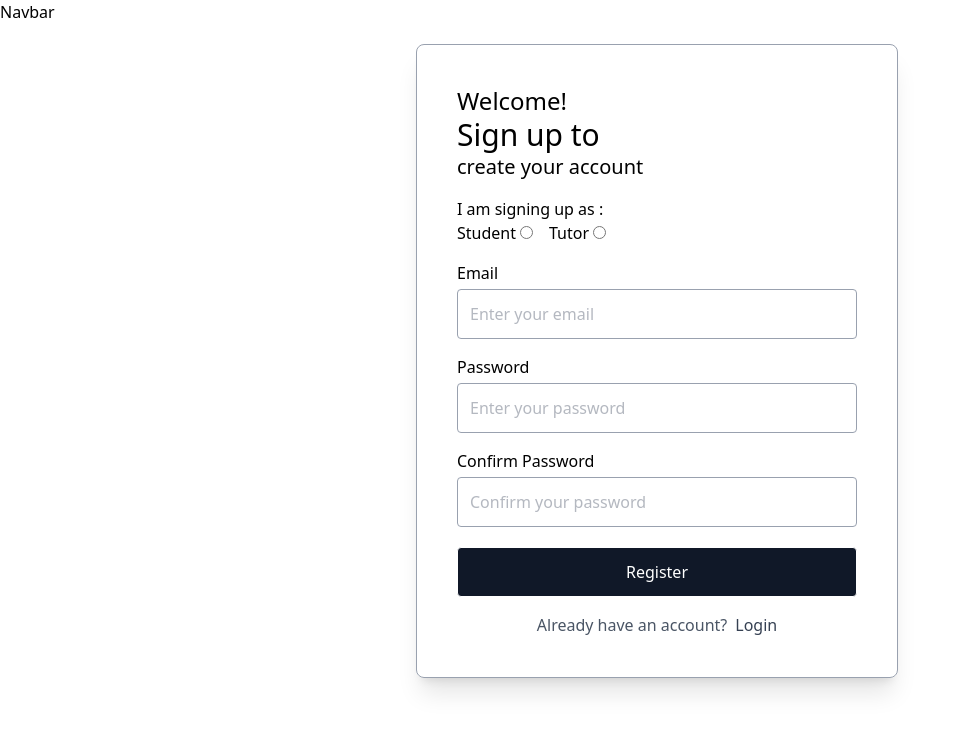
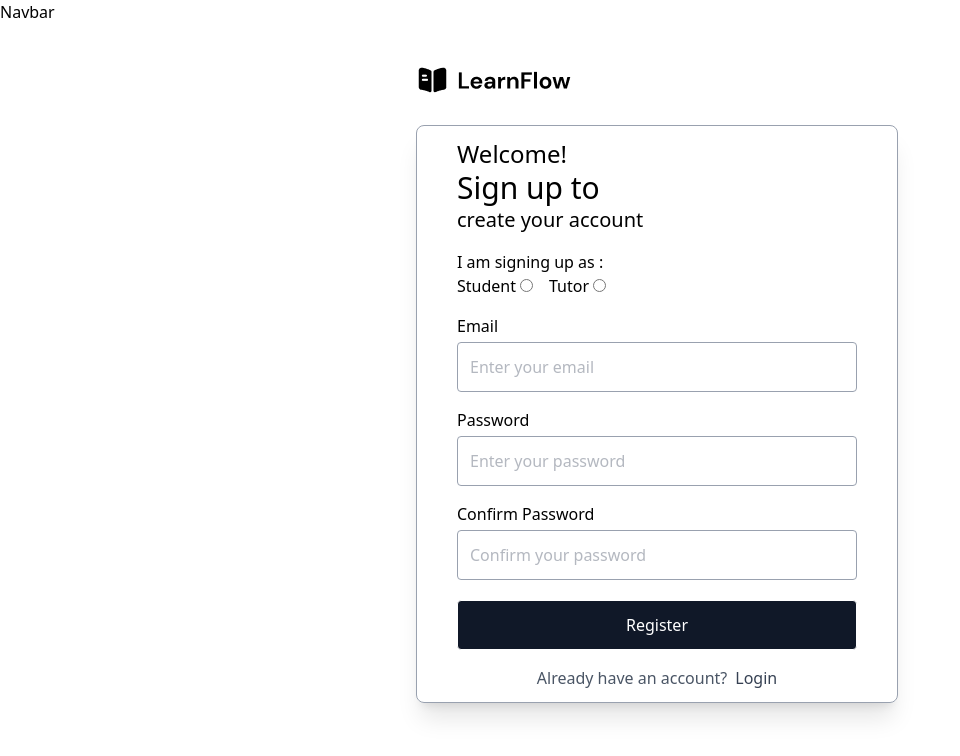
Before and after one commit to thesarpex/Learnflow-LMS, a React (Vite) app: page /signup in a window 1280 px wide. Shown: the top 756 px of the page, without its empty margins (0-960 px from the left). Built offline with nearby package versions, Linux system fonts and the light colour scheme; no server answers.

Commit message:
added learnflow logo to sign up page

```diff
--- a/src/routes/student/Signup.jsx
+++ b/src/routes/student/Signup.jsx
@@ -41,8 +41,11 @@ const Signup = () => {
   };
 
   return (
-    <div className="max-w-md mx-auto mt-5">
-      <div className="flex flex-col gap-4 border border-gray-400 w-fit rounded-lg shadow-xl p-10">
+    <div className="max-w-md mx-auto mt-10">
+      <div className="mb-7">
+        <img src="src/assets/assets_learn_flow/Logo.png" alt="LearnFlow logo" />
+      </div>
+      <div className="flex flex-col gap-4 border border-gray-400 w-fit rounded-lg shadow-xl px-10 py-3">
         <div>
           <p className="text-2xl">Welcome!</p>
           <h2 className="text-3xl font-medium">{""}Sign up to</h2>
@@ -132,7 +135,11 @@ const Signup = () => {
             </div>
           </div>
 
-            <button className="border rounded-sm bg-gray-900 text-white py-3 w-full hover:bg-black hover:cursor-pointer focus:outline-none disabled:opacity-50 disabled:cursor-not-allowed" type="submit" disabled={loading}>
+          <button
+            className="border rounded-sm bg-gray-900 text-white py-3 w-full hover:bg-black hover:cursor-pointer focus:outline-none disabled:opacity-50 disabled:cursor-not-allowed"
+            type="submit"
+            disabled={loading}
+          >
             {loading ? "Creating Account..." : "Register"}
           </button>
         </form>
@@ -140,7 +147,12 @@ const Signup = () => {
         <div className="flex flex-col items-center">
           <p className="text-gray-600">
             Already have an account?
-              <Link to="/login" className="text-gray-700 font-medium hover:text-black ml-2">Login</Link>
+            <Link
+              to="/login"
+              className="text-gray-700 font-medium hover:text-black ml-2"
+            >
+              Login
+            </Link>
           </p>
         </div>
       </div>
```
Lines whose indentation alone changed are shown as unchanged.
